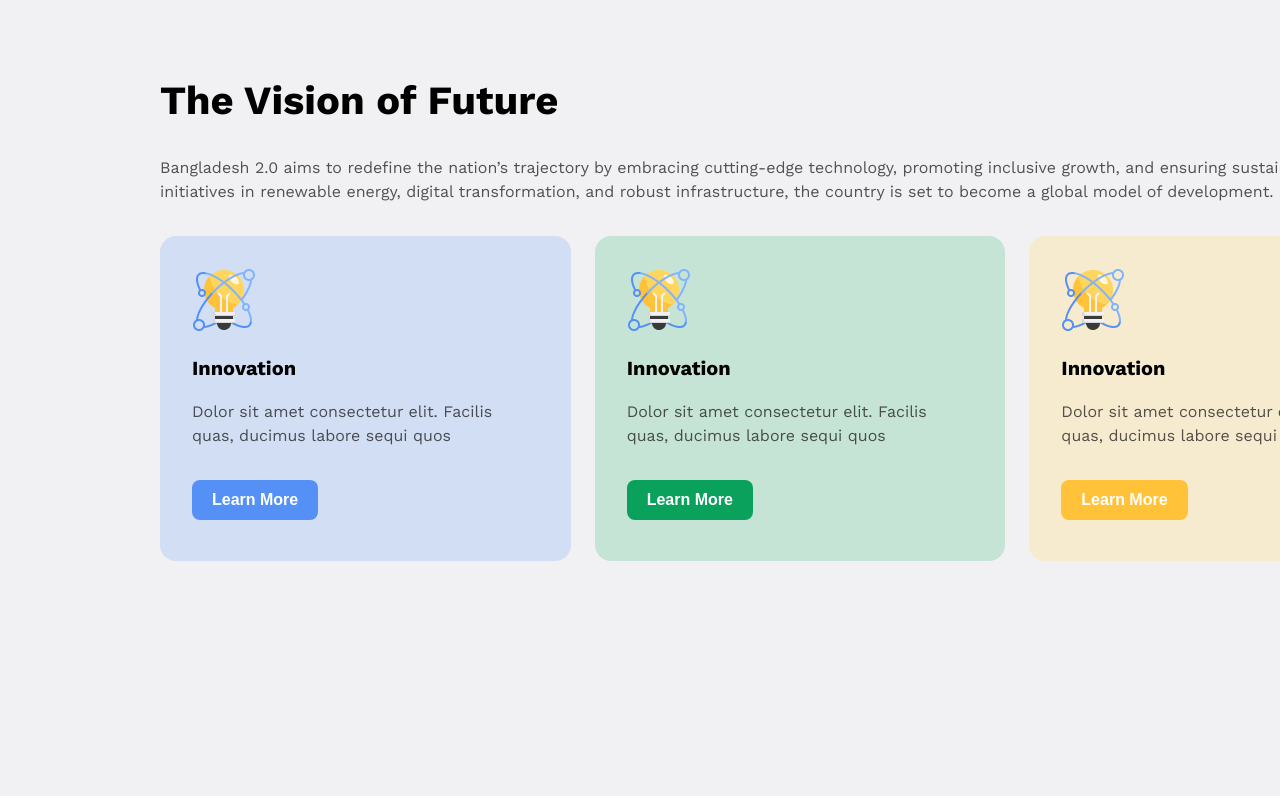
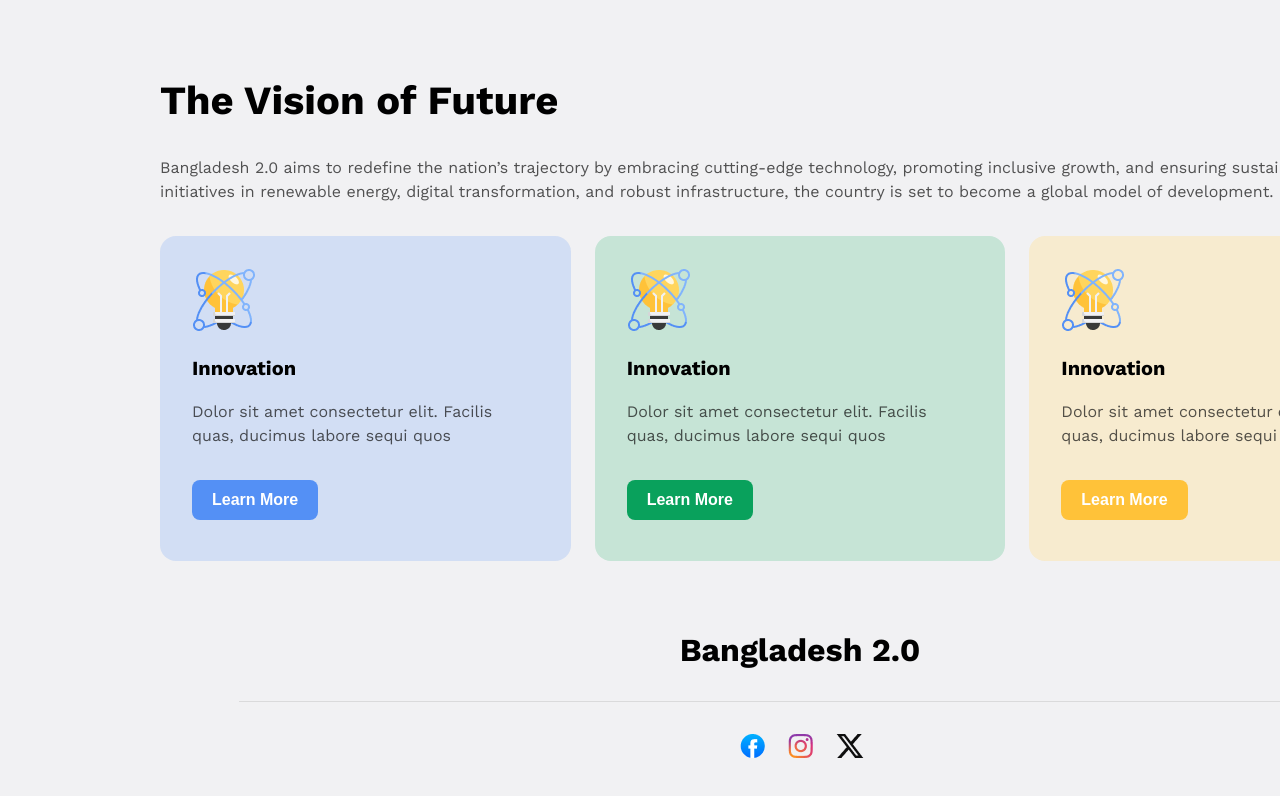
Before and after one commit to reazulislam1487/b11-a1, a plain HTML site: page index.html in a window 1280 px wide. Shown: the part 1026-1822 px from the top of the page. Before the commit the page ends 1657 px from the top, so only its background shows below. Drawn offline with nearby package versions, Linux system fonts and the light colour scheme.

Commit message:
added footer section

```diff
--- a/index.html
+++ b/index.html
@@ -7,7 +7,7 @@
     <link rel="stylesheet" href="style.css" />
   </head>
   <body class="body work-sans-normal">
-    <section class="header-part">
+    <section>
       <header>
         <!-- Nav Start -->
         <div class="menu-bar">
@@ -121,5 +121,16 @@
         </div>
       </section>
     </section>
+    <footer class="footer-container">
+      <h1>Bangladesh 2.0</h1>
+      <div class="border-bottom"></div>
+      <div>
+        <div class="social-media">
+          <img src="./assets/facebook.png" alt="" />
+          <img src="./assets/instagram.png" alt="" />
+          <img src="./assets/x.png" alt="" />
+        </div>
+      </div>
+    </footer>
   </body>
 </html>
--- a/style.css
+++ b/style.css
@@ -51,6 +51,7 @@
   background-color: #c6e4d6;
   display: flex;
   justify-content: space-between;
+  border-radius: 24px;
 }
 .text-container {
   padding: 117px 60px;
@@ -216,3 +217,25 @@
 }
 
 /* future end  */
+
+/* footer start  */
+.footer-container {
+  width: 1456px;
+  margin: 0 auto;
+  text-align: center;
+  margin-bottom: 100px;
+}
+.footer-container .border-bottom {
+  margin: 32px auto;
+  text-align: center;
+  border-bottom: 1px solid #0e0e0e1a;
+  width: 1122px;
+}
+.social-media {
+  width: 120px;
+  height: 24px;
+  margin: 0 auto;
+  display: flex;
+  gap: 23px;
+}
+/* footer end  */
```
